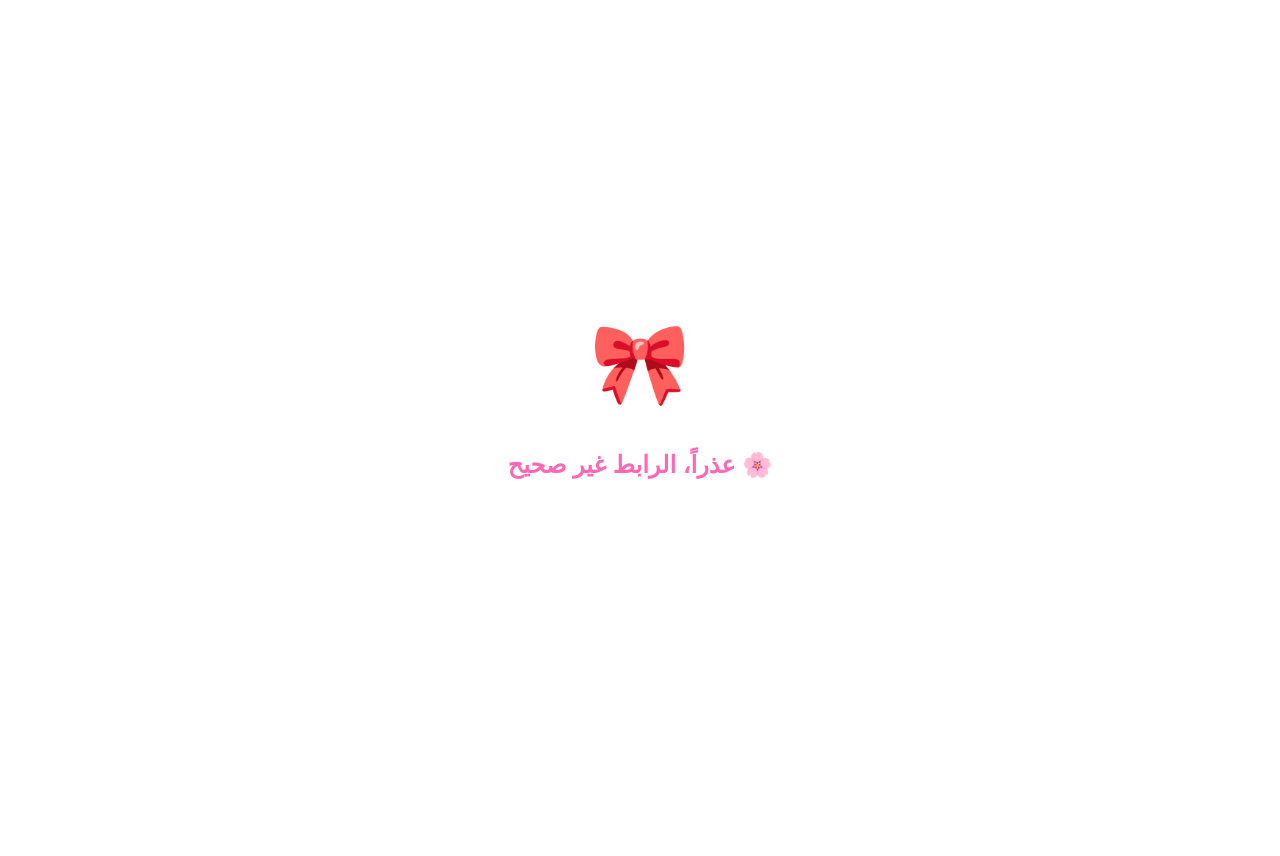
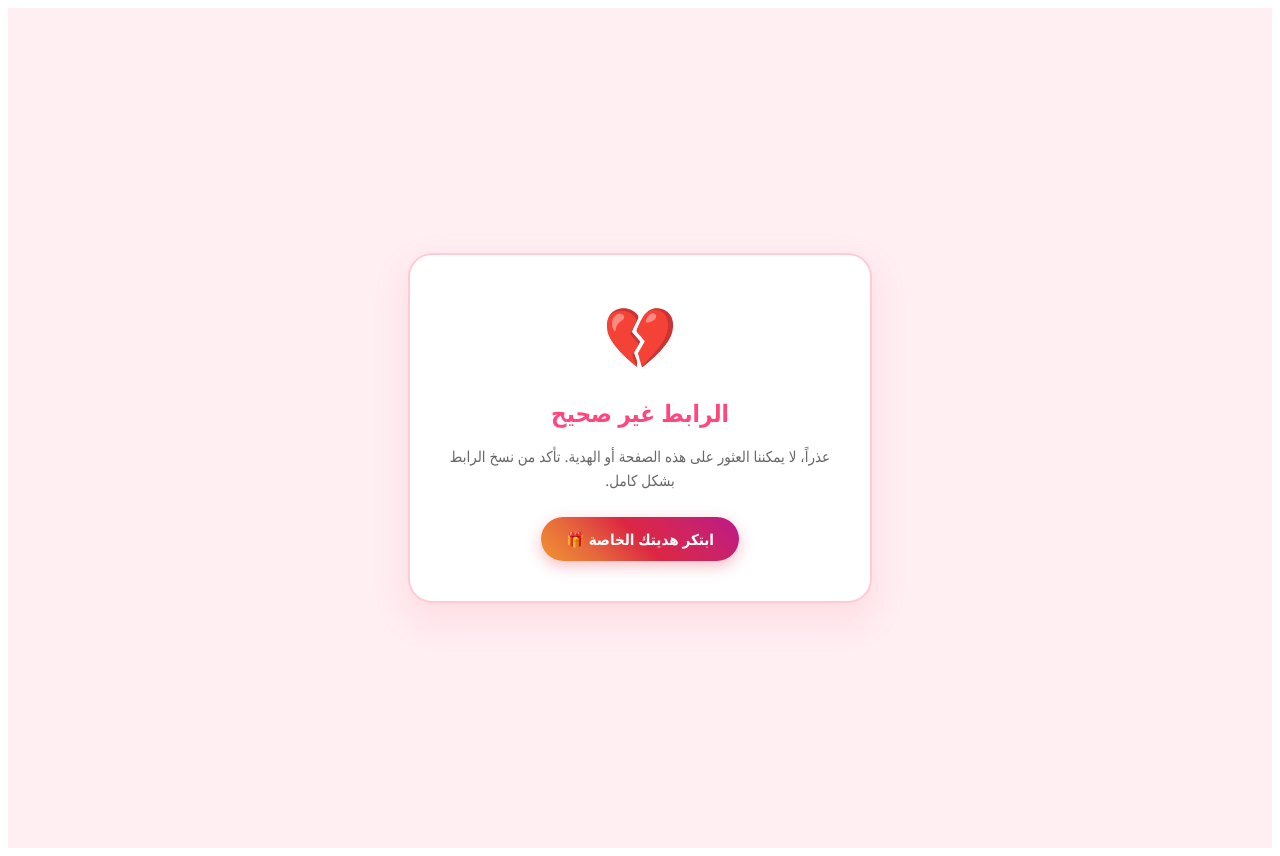
Before and after one commit to nexora-iq/oomniah, a React (Vite) app: page / in a window 1280 px wide. Before the commit the page ends 816 px from the top, so only its background shows below. Built offline with nearby package versions, Linux system fonts and the light colour scheme; no server answers.

Commit message:
تعديل تغرة في النظام

```diff
--- a/src/App.tsx
+++ b/src/App.tsx
@@ -7,8 +7,6 @@ import POS from './pages/POS';
 import Login from './pages/Login';
 import Viewer from './pages/Viewer';
 import SuperAdmin from './pages/SuperAdmin/SuperAdmin';
-
- import AdminDashboard from './pages/POS';
 
 // 🛡️ مكون حماية السوبر أدمن (للصلاحيات الكاملة)
 const RequireSuperAdmin = ({ children }: { children: ReactNode }) => {
@@ -39,7 +37,7 @@ const RequireSuperAdmin = ({ children }: { children: ReactNode }) => {
   return <>{children}</>;
 };
 
-// 🛡️ مكون حماية أدمن نقطة البيع (يسمح للسوبر أدمن وللـ pos_admin)
+// 🛡️ مكون حماية أدمن نقطة البيع
 const RequirePosAdmin = ({ children }: { children: ReactNode }) => {
   const [isAuthenticated, setIsAuthenticated] = useState<boolean | null>(null);
 
@@ -72,20 +70,10 @@ export default function App() {
   return (
     <Router>
       <Routes>
+        {/* 🔒 صفحة الدخول المخفية */}
         <Route path="/secure-portal-access" element={<Login />} />
 
-        {/* 🔗 مسار أدمن نقطة البيع (الجديد) */}
-        {/* افتح التعليق أدناه بعد أن تستورد صفحة الأدمن */}
-        {/* <Route
-          path="/admin"
-          element={
-            <RequirePosAdmin>
-              <AdminDashboard />
-            </RequirePosAdmin>
-          }
-        />
-        */}
-
+        {/* 👑 لوحة التحكم الكبرى (السوبر أدمن) */}
         <Route
           path="/master-dashboard"
           element={
@@ -95,8 +83,13 @@ export default function App() {
           }
         />
 
-        <Route path="/:slug" element={<POS />} />
+        {/* 🏪 لوحة نقطة البيع للموظفين (تم حمايتها بـ /branch/ لمنع كشف صفحة الدخول) */}
+        <Route path="/branch/:slug" element={<POS />} />
+
+        {/* 🎁 عرض الهدية للزبون */}
         <Route path="/:themeSlug/:shortId" element={<Viewer />} />
+
+        {/* 🚫 مسار الأخطاء (أي رابط عشوائي أو خاطئ سيأتي إلى هنا مباشرة) */}
         <Route path="*" element={<ErrorPage />} />
       </Routes>
     </Router>
@@ -104,10 +97,28 @@ export default function App() {
 }
 
 function ErrorPage() {
+  const INSTAGRAM_URL = "https://www.instagram.com/link.love1?igsh=dDRjd2d3MTN1dm92";
+
   return (
-    <div style={{ height: '100vh', display: 'flex', flexDirection: 'column', justifyContent: 'center', alignItems: 'center', background: '#fff', color: '#ff69b4' }}>
-      <div style={{ fontSize: '80px', marginBottom: '20px' }}>🎀</div>
-      <h2 style={{ fontSize: '24px', fontFamily: 'sans-serif' }}>عذراً، الرابط غير صحيح 🌸</h2>
+    <div style={{ height: '100vh', display: 'flex', flexDirection: 'column', justifyContent: 'center', alignItems: 'center', background: '#ffeef2', fontFamily: '"Segoe UI", Tahoma, Geneva, Verdana, sans-serif', padding: '20px', textAlign: 'center', direction: 'rtl' }}>
+      <div style={{
+        background: '#ffffff', padding: '40px 30px', borderRadius: '24px',
+        boxShadow: '0 15px 35px rgba(255, 143, 163, 0.2)', maxWidth: '400px', width: '100%', border: '2px solid #ffccd5'
+      }}>
+        <div style={{ fontSize: '60px', marginBottom: '15px' }}>💔</div>
+        <h2 style={{ color: '#ff477e', fontSize: '24px', marginBottom: '10px', fontWeight: '900' }}>الرابط غير صحيح</h2>
+        <p style={{ color: '#666', fontSize: '15px', lineHeight: '1.6', marginBottom: '25px' }}>
+          عذراً، لا يمكننا العثور على هذه الصفحة أو الهدية. تأكد من نسخ الرابط بشكل كامل.
+        </p>
+        <a href={INSTAGRAM_URL} target="_blank" rel="noreferrer" style={{
+          display: 'inline-flex', alignItems: 'center', justifyContent: 'center',
+          background: 'linear-gradient(45deg, #f09433 0%, #e6683c 25%, #dc2743 50%, #cc2366 75%, #bc1888 100%)',
+          color: '#ffffff', textDecoration: 'none', padding: '12px 25px', borderRadius: '50px',
+          fontWeight: 'bold', fontSize: '15px', boxShadow: '0 5px 15px rgba(220, 39, 67, 0.3)'
+        }}>
+          ابتكر هديتك الخاصة 🎁
+        </a>
+      </div>
     </div>
   );
 }
```
